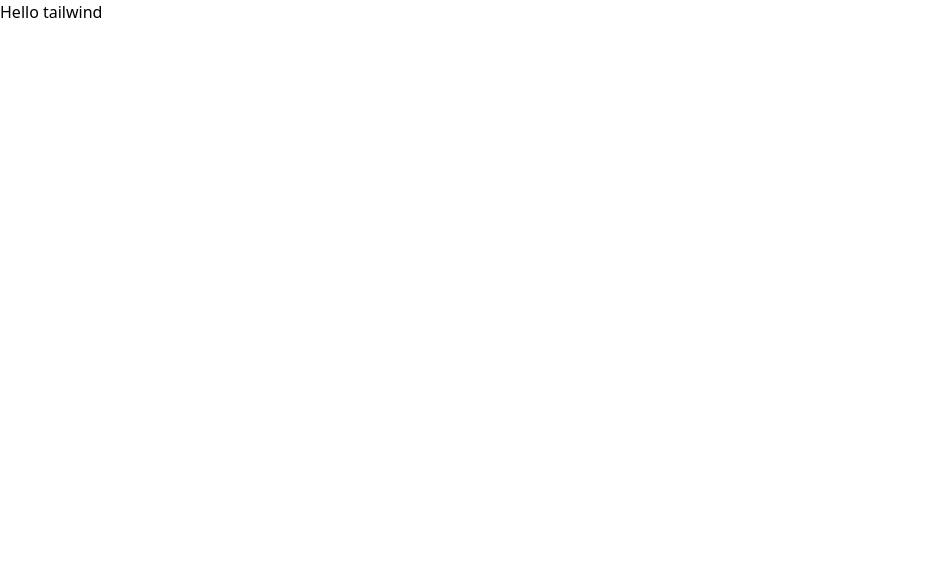
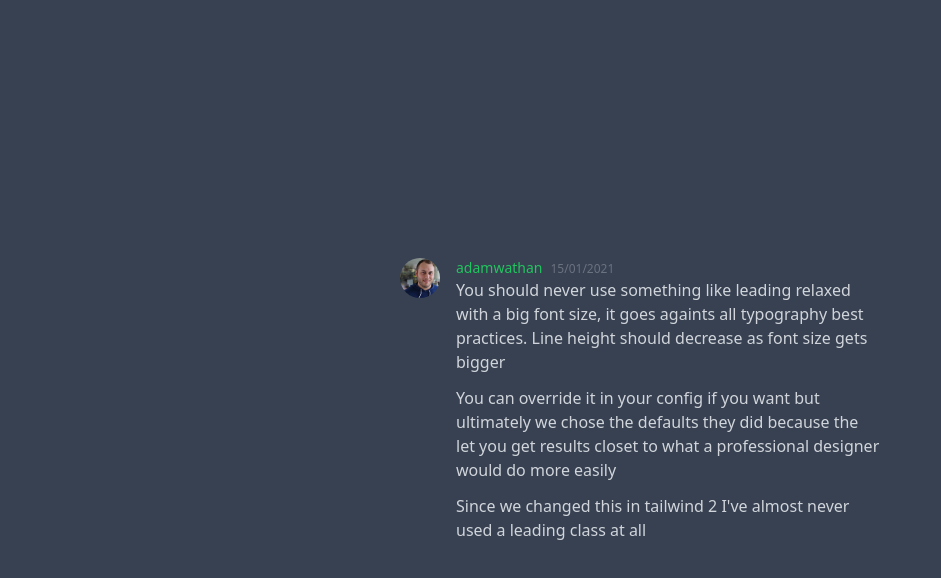
Before and after one commit to FranciscoJavierMartin/Discord-tailwind, a Vue app: page / in a window 1280 px wide. Shown: the top 578 px of the page, without its empty margins (0-941 px from the left). Built offline with nearby package versions, Linux system fonts and the light colour scheme.

Commit message:
Discord message

```diff
--- /dev/null
+++ b/src/pages/HomePage.vue
@@ -0,0 +1,41 @@
+<template>
+  <div
+    class="bg-gray-700 text-white min-h-screen flex items-center justify-center"
+  >
+    <div class="max-w-lg">
+      <div class="flex hover:bg-gray-800 hover:bg-opacity-30 px-4 py-1">
+        <img
+          class="w-10 h-10 rounded-full mr-4"
+          src="/adamwathan.jpeg"
+          alt=""
+        />
+        <div>
+          <p class="flex items-baseline">
+            <span class="text-green-500 mr-2 text-sm font-medium"
+              >adamwathan</span
+            >
+            <span class="text-xs text-gray-500">15/01/2021</span>
+          </p>
+          <p class="text-gray-300">
+            You should never use something like leading relaxed with a big font
+            size, it goes againts all typography best practices. Line height
+            should decrease as font size gets bigger
+          </p>
+        </div>
+      </div>
+      <div class="mt-1 hover:bg-gray-800 hover:bg-opacity-30 px-4 py-1">
+        <p class="text-gray-300 pl-14">
+          You can override it in your config if you want but ultimately we chose
+          the defaults they did because the let you get results closet to what a
+          professional designer would do more easily
+        </p>
+      </div>
+      <div class="mt-1 hover:bg-gray-800 hover:bg-opacity-30 px-4 py-1">
+        <p class="text-gray-300 pl-14">
+          Since we changed this in tailwind 2 I've almost never used a leading
+          class at all
+        </p>
+      </div>
+    </div>
+  </div>
+</template>
--- a/src/router/index.ts
+++ b/src/router/index.ts
@@ -1,5 +1,5 @@
 import { createRouter, createWebHistory } from 'vue-router'
-import HomeView from '@/views/HomeView.vue'
+import HomeView from '@/pages/HomePage.vue'
 
 const router = createRouter({
   history: createWebHistory(import.meta.env.BASE_URL),
--- a/src/views/HomeView.vue
+++ /dev/null
@@ -1,5 +0,0 @@
-<template>
-  <p>Hello tailwind</p>
-</template>
-
-<script setup lang="ts"></script>
```
